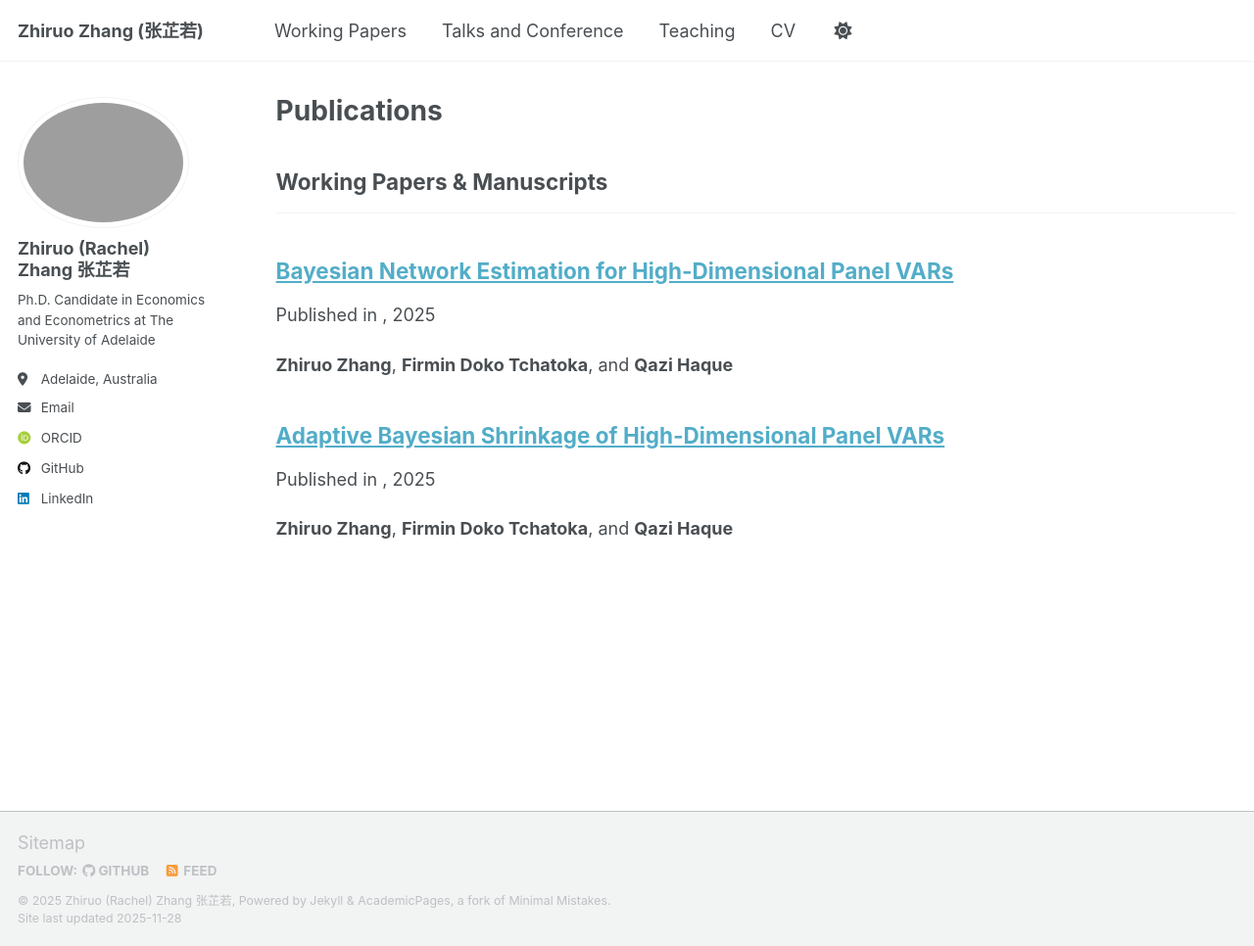
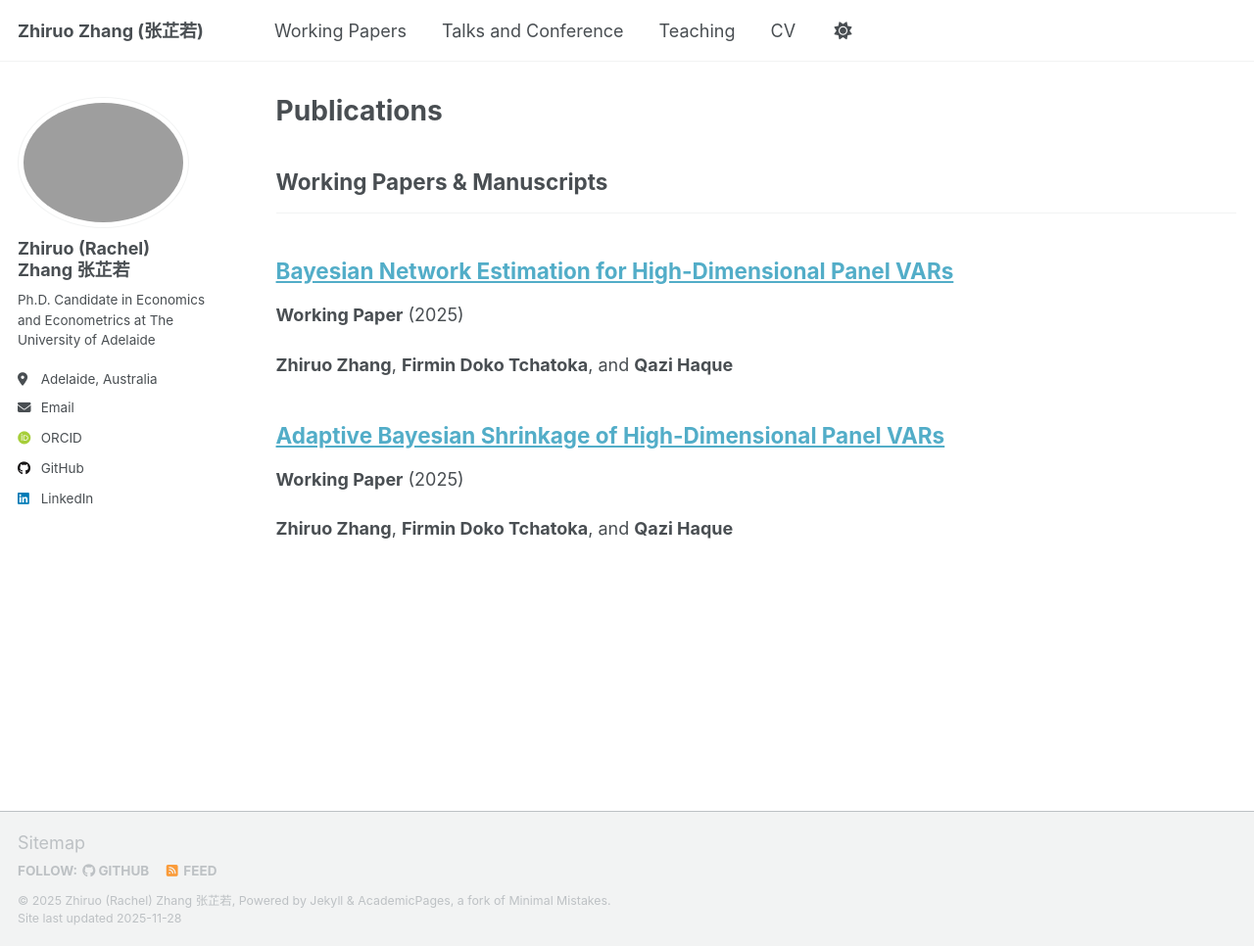
Before and after one commit to zhiruozzr/zhiruozzr.github.io, a Jekyll site: the page built from _pages/publications.html, in a window 1280 px wide and 966 px high. Shown: the whole window at 98% size. Built offline with Jekyll 4.4.1, drawn with Linux system fonts in a browser that asks for light colours; some web fonts are replaced; a script that is not in the unit is left out.

Commit message:
Update archive-single.html

```diff
--- a/_includes/archive-single.html
+++ b/_includes/archive-single.html
@@ -35,15 +35,43 @@
     </h2>
 
     {% if post.read_time %}
-      <p class="page__meta"><i class="fa fa-clock" aria-hidden="true"></i> {% include read-time.html %}</p>
+      <p class="page__meta">
+        <i class="fa fa-clock" aria-hidden="true"></i>
+        {% include read-time.html %}
+      </p>
     {% endif %}
-        {% if post.collection == 'teaching' %}
-          <p> {{ post.type }}, <i>{{ post.venue }}</i>, {{ post.date | default: "1900-01-01" | date: "%Y" }} </p>
-        {% elsif post.collection == 'publications' %}
-          <p>Published in <i>{{ post.venue }}</i>, {{ post.date | default: "1900-01-01" | date: "%Y" }} </p>
-        {% elsif post.date %}
-         <p class="page__date"><strong><i class="fa fa-fw fa-calendar" aria-hidden="true"></i> {{ site.data.ui-text[site.locale].date_label | default: "Published:" }}</strong> <time datetime="{{ post.date | default: "1900-01-01" | date_to_xmlschema }}">{{ post.date | default: "1900-01-01" | date: "%B %d, %Y" }}</time></p>
-        {% endif %}
+
+    {% if post.collection == 'teaching' %}
+      <p>
+        {{ post.type }}, <i>{{ post.venue }}</i>
+        {% if post.date %}, {{ post.date | date: "%Y" }}{% endif %}
+      </p>
+
+    {% elsif post.collection == 'publications' %}
+      {% if post.status == "Working Paper" %}
+        <p>
+          <strong>{{ post.status }}</strong>
+          {% if post.date %} ({{ post.date | date: "%Y" }}){% endif %}
+        </p>
+      {% else %}
+        <p>
+          Published in <i>{{ post.venue }}</i>
+          {% if post.date %}, {{ post.date | date: "%Y" }}{% endif %}
+        </p>
+      {% endif %}
+
+    {% elsif post.date %}
+      <p class="page__date">
+        <strong>
+          <i class="fa fa-fw fa-calendar" aria-hidden="true"></i>
+          {{ site.data.ui-text[site.locale].date_label | default: "Published:" }}
+        </strong>
+        <time datetime="{{ post.date | date_to_xmlschema }}">
+          {{ post.date | date: "%B %d, %Y" }}
+        </time>
+      </p>
+    {% endif %}
+
 
     {% if post.excerpt and site.read_more != 'enabled' %}
     <p class="archive__item-excerpt" itemprop="description">{{ post.excerpt | markdownify }}</p>
```
